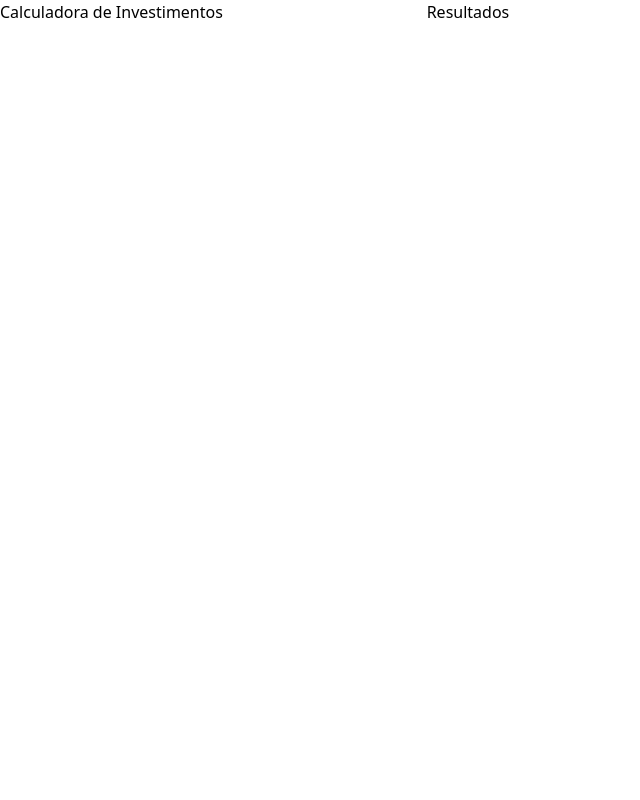
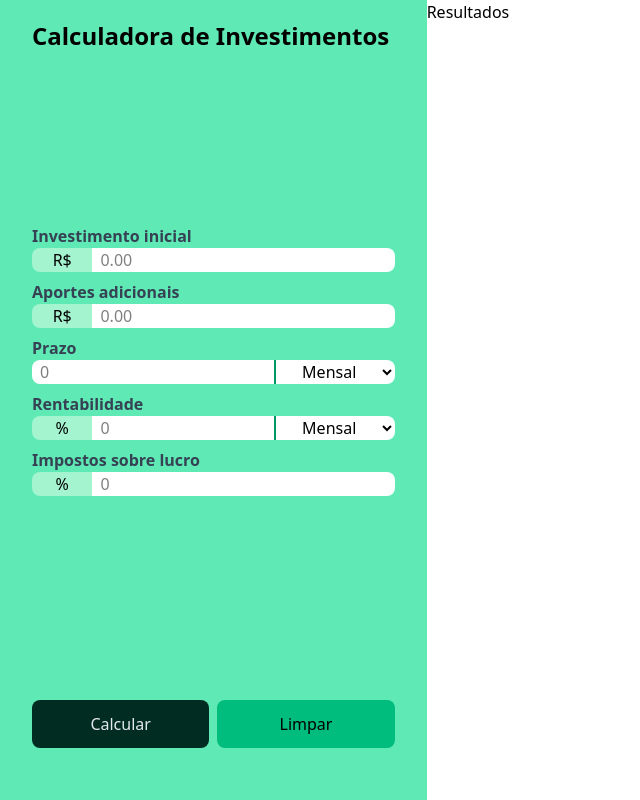
Before and after one commit to IgorMasa/projetoCalculadoraInvestimentos, a website built with Vite: page index.html in a window 1280 px wide. Shown: the whole page, without its empty margins (0-640 px from the left). Built offline with nearby package versions, Linux system fonts and the light colour scheme.

Commit message:
Formulário de investimento e arquivo de cálculo de projeções criado

```diff
--- a/index.html
+++ b/index.html
@@ -7,8 +7,131 @@
         <title>Calculadora de Investimentos</title>
     </head>
     <body class="h-dvh grid grid-cols-3 grid-rows-2">
-        <aside class="row-span-2">
-            <h1>Calculadora de Investimentos</h1>
+        <aside
+            class="row-span-2 bg-emerald-300 flex flex-col justify-between py-5 px-2"
+        >
+            <h1 class="text-2xl font-bold px-6">
+                Calculadora de Investimentos
+            </h1>
+            <form class="w-full">
+                <div class="flex w-full flex-col px-6 my-2">
+                    <label class="font-bold text-gray-700" for="starting-amount"
+                        >Investimento inicial
+                    </label>
+                    <div class="flex">
+                        <input
+                            class="w-1/6 text-center rounded-l-lg bg-emerald-200"
+                            value="R$"
+                            type="text"
+                            disabled
+                        />
+                        <input
+                            class="w-5/6 bg-white rounded-r-lg px-2"
+                            type="text"
+                            id="starting-amount"
+                            placeholder="0.00"
+                        />
+                    </div>
+                </div>
+                <div class="flex w-full flex-col px-6 my-2">
+                    <label
+                        class="font-bold text-gray-700"
+                        for="additional-contribution"
+                        >Aportes adicionais
+                    </label>
+                    <div class="flex">
+                        <input
+                            class="w-1/6 text-center rounded-l-lg bg-emerald-200"
+                            value="R$"
+                            type="text"
+                            disabled
+                        />
+                        <input
+                            class="w-5/6 bg-white rounded-r-lg px-2"
+                            type="text"
+                            id="additional-contribution"
+                            placeholder="0.00"
+                        />
+                    </div>
+                </div>
+                <div class="flex w-full flex-col px-6 my-2">
+                    <label class="font-bold text-gray-700" for="time-amount"
+                        >Prazo</label
+                    >
+                    <div class="flex">
+                        <input
+                            class="w-2/3 bg-white rounded-l-lg px-2"
+                            type="text"
+                            id="time-amount"
+                            placeholder="0"
+                        />
+                        <select
+                            class="w-1/3 rounded-r-lg text-center border-l-2 bg-white border-emerald-600 hover:bg-emerald-950 hover:text-slate-200"
+                            id="time-amount-period"
+                        >
+                            <option value="monthly">Mensal</option>
+                            <option value="yearly">Anual</option>
+                        </select>
+                    </div>
+                </div>
+                <div class="flex w-full flex-col px-6 my-2">
+                    <label class="font-bold text-gray-700" for="return-rate"
+                        >Rentabilidade</label
+                    >
+                    <div class="flex">
+                        <input
+                            class="w-1/6 text-center rounded-l-lg bg-emerald-200"
+                            value="%"
+                            type="text"
+                            disabled
+                        />
+                        <input
+                            class="w-1/2 bg-white px-2"
+                            type="text"
+                            id="return-rate"
+                            placeholder="0"
+                        />
+                        <select
+                            class="w-1/3 rounded-r-lg text-center border-l-2 bg-white border-emerald-600 hover:bg-emerald-950 hover:text-slate-200"
+                            id="evaluation-period"
+                        >
+                            <option value="monthly">Mensal</option>
+                            <option value="yearly">Anual</option>
+                        </select>
+                    </div>
+                </div>
+                <div class="flex w-full flex-col px-6 my-2">
+                    <label class="font-bold text-gray-700" for="tax-rate"
+                        >Impostos sobre lucro
+                    </label>
+                    <div class="flex">
+                        <input
+                            class="w-1/6 text-center rounded-l-lg bg-emerald-200"
+                            value="%"
+                            type="text"
+                            disabled
+                        />
+                        <input
+                            class="w-5/6 bg-white rounded-r-lg px-2"
+                            type="text"
+                            id="tax-rate"
+                            placeholder="0"
+                        />
+                    </div>
+                </div>
+            </form>
+            <div class="flex h-12 px-6 my-8 w-full gap-2">
+                <button
+                    class="cursor-pointer w-1/2 rounded-lg bg-emerald-950 text-slate-200 hover:bg-emerald-800"
+                >
+                    Calcular
+                </button>
+                <button
+                    class="cursor-pointer w-1/2 bg-emerald-500 rounded-lg hover:bg-emerald-700"
+                >
+                    Limpar
+                </button>
+            </div>
         </aside>
         <main>
             <p>Resultados</p>
--- /dev/null
+++ b/src/investmentGoals.js
@@ -0,0 +1,63 @@
+function convertToMonthlyReturnRate(yearlyReturnRate) {
+    return yearlyReturnRate ** (1 / 12);
+}
+
+function generateReturnsArray(
+    startingAmount = 0,
+    timeHorizon = 0,
+    timePeriod = 'monthly',
+    monthlyContribution = 0,
+    returnRate = 0,
+    returnTimeframe = 'monthly'
+) {
+    if (!timeHorizon || !startingAmount) {
+        throw new Error(
+            'Investimento inicial e prazo de investimento devem ser preenchidos com valores positivos.'
+        );
+    }
+
+    const finalReturnRate =
+        returnTimeframe === 'monthly'
+            ? 1 + returnRate / 100
+            : convertToMonthlyReturnRate(1 + returnRate / 100);
+
+    const finalTimeHorizon =
+        timePeriod === 'monthly' ? timeHorizon : timeHorizon * 12;
+
+    const referenceInvestmentObject = {
+        investedAmount: startingAmount, //quanto de dinheiro investido pelo investidor
+        interestReturns: 0, //rendimento apenas do último mês
+        totalInterestReturns: 0, //acumulado desde o início do investimento
+        month: 0, //quantos meses já passaram
+        totalAmount: startingAmount, //soma do dinheiro investido com o total advindo dos juros (investedAmount+totalInterestReturns)
+    };
+
+    const returnsArray = [referenceInvestmentObject];
+
+    for (
+        let timeReference = 1;
+        timeReference <= finalTimeHorizon;
+        timeReference++
+    ) {
+        const totalAmount =
+            returnsArray[timeReference - 1].totalAmount * finalReturnRate +
+            monthlyContribution;
+
+        const interestReturns =
+            returnsArray[timeReference - 1].totalAmount * finalReturnRate;
+
+        const investedAmount =
+            startingAmount + monthlyContribution * timeReference;
+
+        const totalInterestReturns = totalAmount - investedAmount;
+
+        returnsArray.push({
+            investedAmount,
+            interestReturns,
+            totalInterestReturns,
+            month: timeReference,
+            totalAmount,
+        });
+    }
+    return returnsArray;
+}
```
Also changed, not shown: main.js (added).
